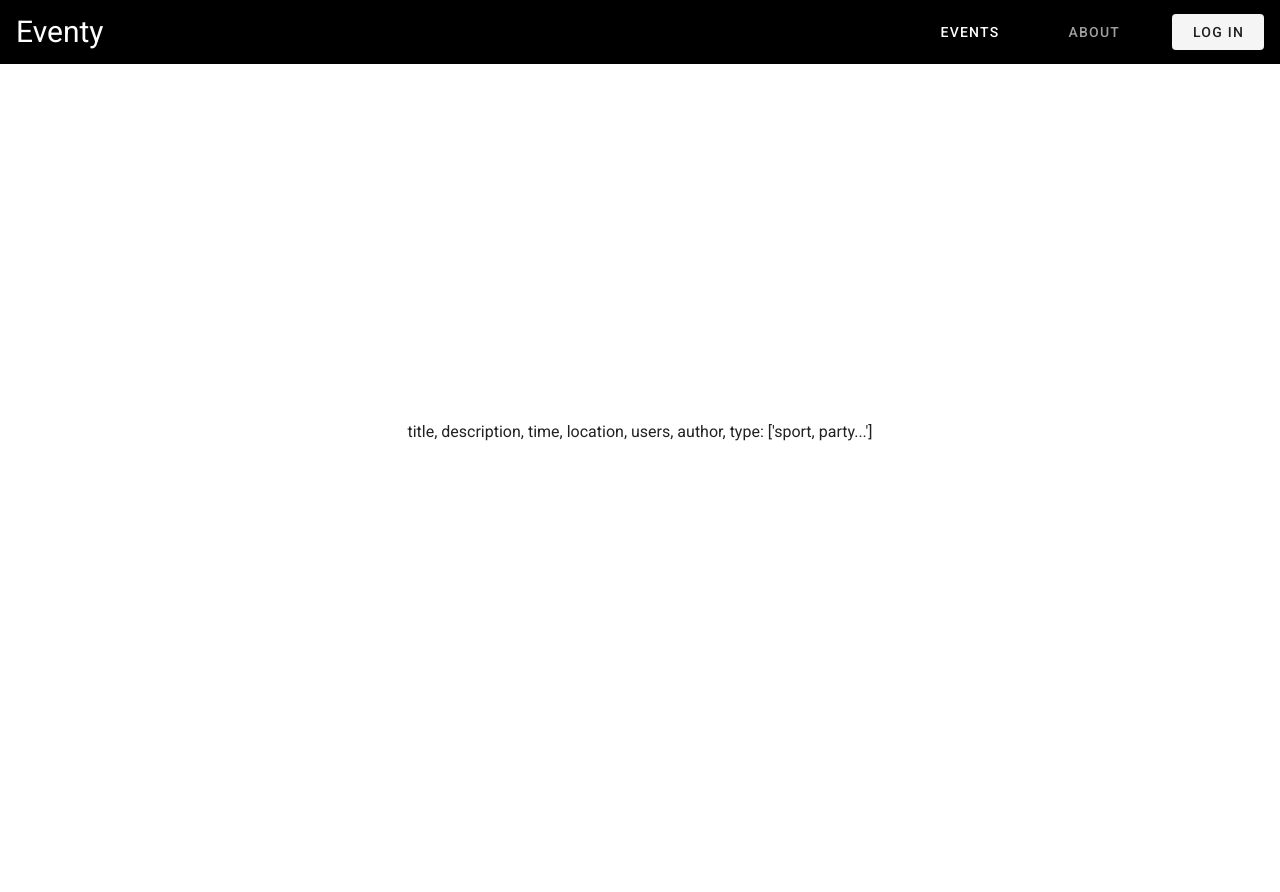
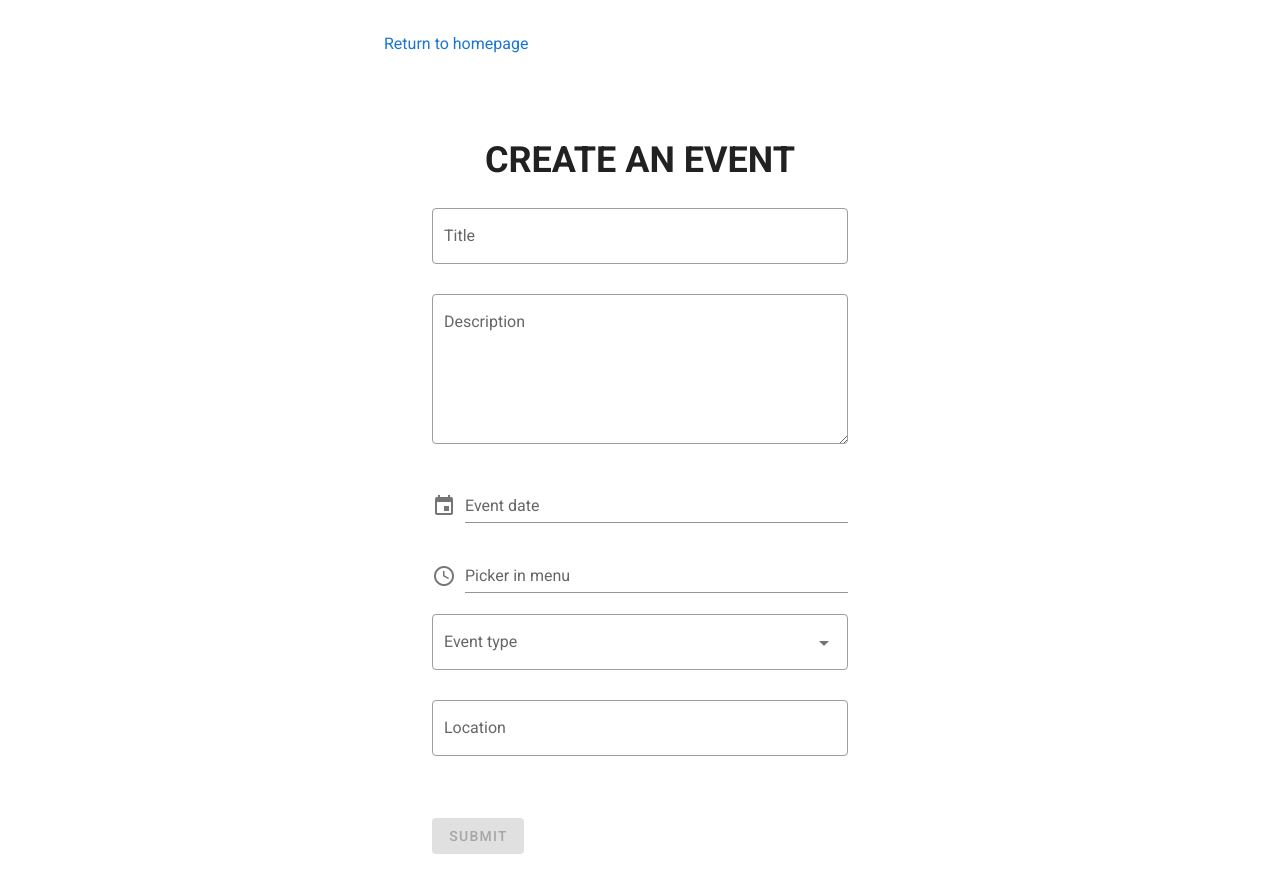
Before and after one commit to ferit-nezz/web-projekt, a Nuxt app: page /events/create in a window 1280 px wide. Shown: the top 892 px of the page. Before the commit the page ends 800 px from the top, so only its background shows below. Built offline with nearby package versions, Linux system fonts and the light colour scheme.

Commit message:
added create event form

```diff
--- /dev/null
+++ b/components/DatePicker.vue
@@ -0,0 +1,46 @@
+<template>
+  <v-menu
+    ref="menu"
+    v-model="menu"
+    :close-on-content-click="false"
+    transition="scale-transition"
+    offset-y
+    min-width="auto"
+  >
+    <template v-slot:activator="{ on, attrs }">
+      <v-text-field
+        v-model="date"
+        label="Event date"
+        prepend-icon="mdi-calendar"
+        readonly
+        v-bind="attrs"
+        v-on="on"
+      ></v-text-field>
+    </template>
+    <v-date-picker
+      v-model="date"
+      :active-picker.sync="activePicker"
+      min="1950-01-01"
+      @change="save"
+    ></v-date-picker>
+  </v-menu>
+</template>
+
+<script>
+export default {
+  data() {
+    return {
+      activePicker: null,
+      date: null,
+      menu: false,
+    };
+  },
+  methods: {
+    save(date) {
+      this.$refs.menu.save(date);
+    },
+  },
+};
+</script>
+
+<style></style>
--- /dev/null
+++ b/components/TimePicker.vue
@@ -0,0 +1,44 @@
+<template>
+  <v-menu
+    ref="menu"
+    v-model="menu2"
+    :close-on-content-click="false"
+    :nudge-right="40"
+    :return-value.sync="time"
+    transition="scale-transition"
+    offset-y
+    max-width="290px"
+    min-width="290px"
+  >
+    <template v-slot:activator="{ on, attrs }">
+      <v-text-field
+        v-model="time"
+        label="Picker in menu"
+        prepend-icon="mdi-clock-time-four-outline"
+        readonly
+        v-bind="attrs"
+        v-on="on"
+      ></v-text-field>
+    </template>
+    <v-time-picker
+      v-if="menu2"
+      v-model="time"
+      full-width
+      @click:minute="$refs.menu.save(time)"
+    ></v-time-picker>
+  </v-menu>
+</template>
+
+<script>
+export default {
+  data() {
+    return {
+      time: null,
+      menu2: false,
+      modal2: false,
+    };
+  },
+};
+</script>
+
+<style></style>
--- a/pages/events/create.vue
+++ b/pages/events/create.vue
@@ -1,11 +1,118 @@
 <template>
-  <div class="flex items-center justify-center">
-    title, description, time, location, users, author, type: ['sport, party...']
+  <div>
+    <div class="mt-8 w-1/2 lg:w-2/5 mx-auto">
+      <nuxt-link to="/">Return to homepage</nuxt-link>
+    </div>
+    <div class="lg:w-2/5 mx-auto">
+      <div class="flex justify-center my-12">
+        <!-- Row -->
+        <div class="flex rounded-lg">
+          <!-- Col -->
+          <div
+            class="lg:w-7/12 bg-white p-5 rounded-lg flex flex-col items-center justify-center"
+          >
+            <h3 class="pt-4 text-4xl text-center font-bold">CREATE AN EVENT</h3>
+            <div class="container mx-auto">
+              <div class="grid m-4 gap-8">
+                <ValidationObserver ref="observer" v-slot="{ invalid }">
+                  <form @submit.prevent="submit">
+                    <ValidationProvider
+                      v-slot="{ errors }"
+                      name="title"
+                      rules="required"
+                    >
+                      <v-text-field
+                        v-model="title"
+                        :error-messages="errors"
+                        label="Title"
+                        outlined
+                        required
+                      ></v-text-field>
+                    </ValidationProvider>
+
+                    <ValidationProvider
+                      v-slot="{ errors }"
+                      name="description"
+                      rules="required"
+                    >
+                      <v-textarea
+                        v-model="description"
+                        :error-messages="errors"
+                        label="Description"
+                        outlined
+                        required
+                      ></v-textarea>
+                    </ValidationProvider>
+                    <DatePicker />
+                    <TimePicker />
+                    <v-select
+                      :items="items"
+                      label="Event type"
+                      outlined
+                    ></v-select>
+                    <ValidationProvider
+                      v-slot="{ errors }"
+                      name="location"
+                      rules="required"
+                    >
+                      <v-text-field
+                        v-model="location"
+                        :error-messages="errors"
+                        label="Location"
+                        outlined
+                        required
+                      ></v-text-field>
+                    </ValidationProvider>
+
+                    <div class="mt-8">
+                      <v-btn class="mr-4" type="submit" :disabled="invalid">
+                        submit
+                      </v-btn>
+                    </div>
+                  </form>
+                </ValidationObserver>
+              </div>
+            </div>
+          </div>
+        </div>
+      </div>
+    </div>
   </div>
 </template>
 
 <script>
-export default {};
+import { ValidationObserver, ValidationProvider } from "vee-validate";
+export default {
+  components: {
+    ValidationObserver: ValidationObserver,
+    ValidationProvider: ValidationProvider,
+  },
+  layout: "auth",
+  data: () => ({
+    description: "",
+    title: "",
+    password: "",
+    email: "",
+    select: null,
+    items: ["Dodaj", "tipove", "pls"],
+    checkbox: null,
+    picker: new Date(Date.now() - new Date().getTimezoneOffset() * 60000)
+      .toISOString()
+      .substr(0, 10),
+    location: "",
+  }),
+
+  methods: {
+    submit() {
+      this.$refs.observer.validate();
+    },
+  },
+  watch: {
+    menu(val) {
+      val && setTimeout(() => (this.activePicker = "YEAR"));
+    },
+  },
+};
 </script>
 
 <style></style>
```
